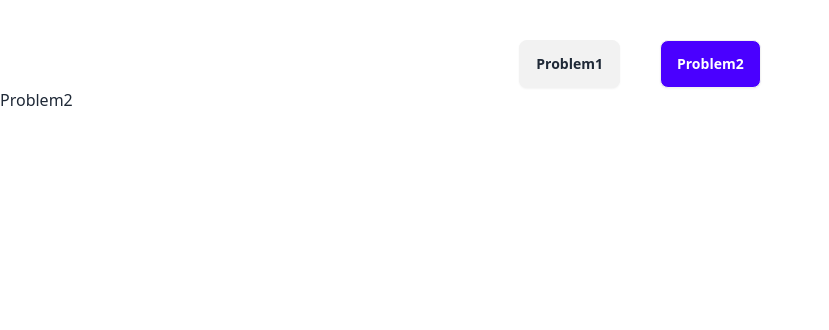
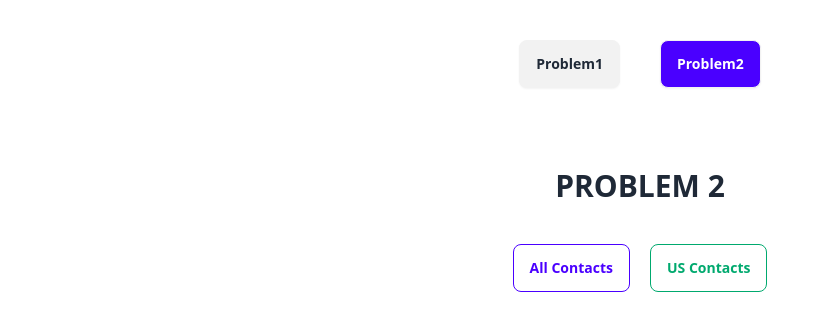
Before and after one commit to hasibmuhammad/mw-test-react, a React (Vite) app: page /problem2 in a window 1280 px wide. Shown: the top 330 px of the page, without its empty margins (0-829 px from the left). Built offline with nearby package versions, Linux system fonts and the light colour scheme.

Commit message:
Problem2 - Buttons added

```diff
--- a/src/components/Problem2.jsx
+++ b/src/components/Problem2.jsx
@@ -1,6 +1,21 @@
 const Problem2 = () => {
+
+    const handleAllContacts = (e) => {
+        // pass
+    }
+
+    const handleUsContacts = (e) => {
+        // pass
+    }
+
   return (
-    <div>Problem2</div>
+    <div className="mt-20 flex flex-col justify-center items-center">
+        <h1 className="mb-10 text-3xl font-bold uppercase">Problem 2</h1>
+        <div className="flex gap-5">
+          <button onClick={handleAllContacts} className="btn btn-primary btn-outline">All Contacts</button>
+          <button onClick={handleUsContacts} className="btn btn-success btn-outline">US Contacts</button>
+        </div>
+    </div>
   )
 }
 
```
